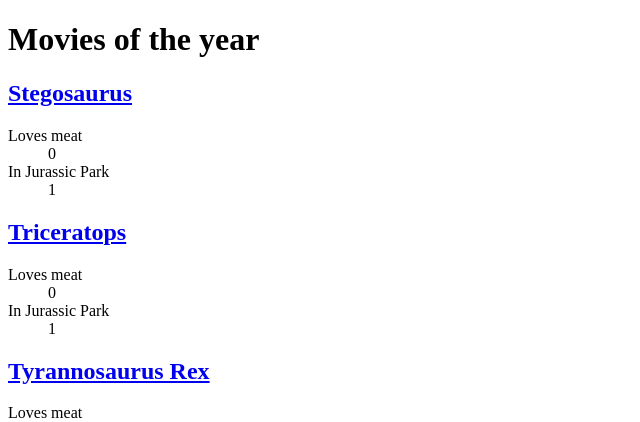
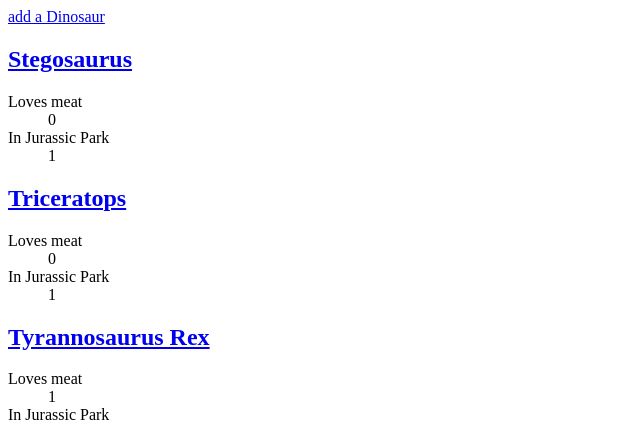
Before and after one commit to soudaou/assignments, a PHP site: page / in a window 1280 px wide. Shown: the top 422 px of the page, without its empty margins (0-640 px from the left). Run offline with PHP 8.4, Linux system fonts and the light colour scheme; data comes from the database, SQL or seed files in the repository.

Commit message:
added a link for the add.php <a href="add.php"> add a Dinosaur </a>

```diff
--- a/dinosaurs/index.php
+++ b/dinosaurs/index.php
@@ -22,7 +22,9 @@ $results = $sql->fetchALL();
 </head>
 
 <body>
-	<h1>Movies of the year</h1>
+
+	<a href="add.php"> add a Dinosaur </a>
+
 	<?php foreach ($results as $dino) : ?>
 	<h2>
 		<a href="single.php?id=<?php echo $dino['id']; ?>">
```
